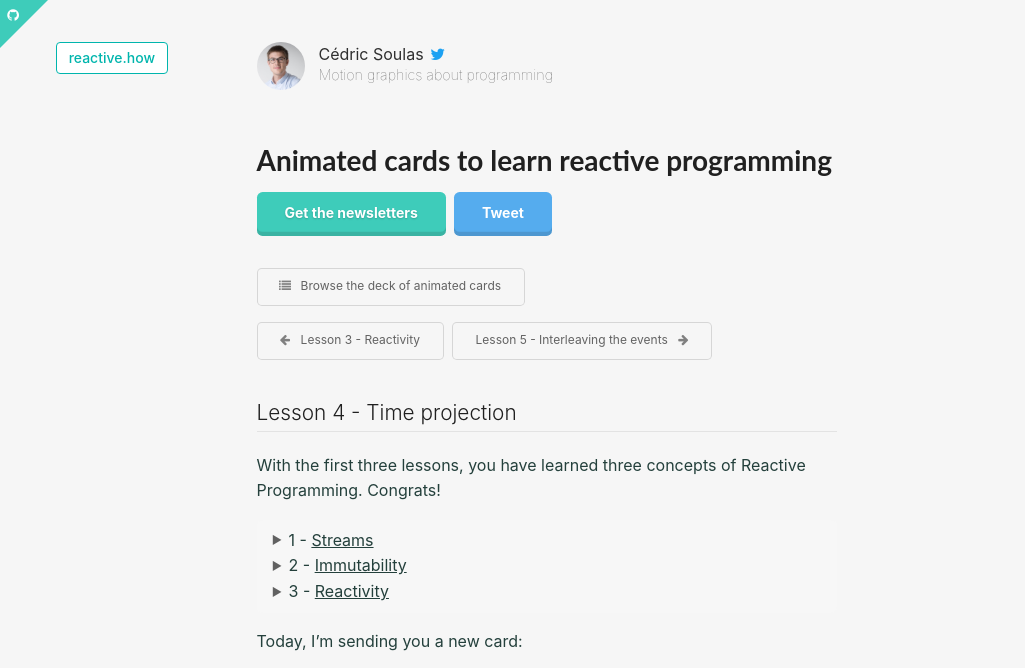
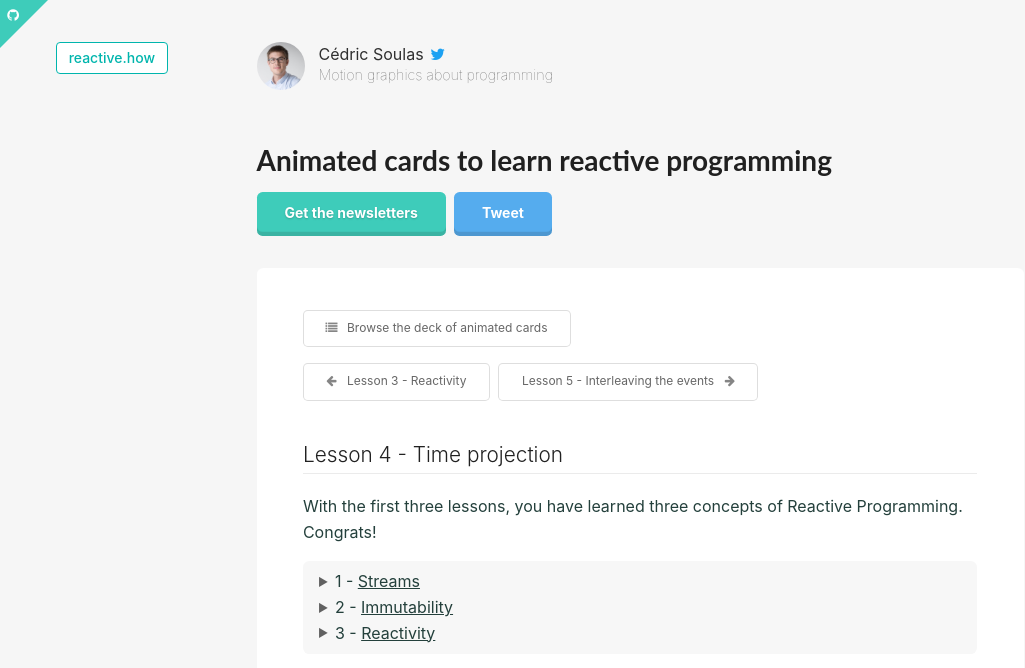
Before and after one commit to cedricss/reactive.how, a Jekyll site: the page built from delay.md, in a window 1280 px wide and 1400 px high. Shown: the top 668 px of the window, without its empty margins (0-1025 px from the left). Built offline with Jekyll 4.4.1, drawn with Linux system fonts in a browser that asks for light colours; grey boxes are pictures that could not be loaded.

Commit message:
Put articles on a white block

```diff
--- a/_includes/head.html
+++ b/_includes/head.html
@@ -13,7 +13,7 @@
 <meta name="twitter:creator" content="@CedricSoulas" />
 <meta name="twitter:image:alt" content="Merge vs Combine reactive operator" />
 <link rel="stylesheet" href="lib/semantic/dist/semantic.min.css" />
-<link rel="stylesheet" href="css/main.css?v=9" />
+<link rel="stylesheet" href="css/main.css?v=10" />
 <link rel="icon" type="image/png" href="img/favicon.png?v=2" >
 <link rel="icon" type="image/x-icon" href="img/favicon.ico?v=2" >
 <link rel="icon" sizes="64x64" href="img/favicon.icns?v=2" >
--- a/css/main.scss
+++ b/css/main.scss
@@ -77,8 +77,9 @@ ul.triangle {
 
 .post {
     .content {
-        max-width: 580px !important;
-        padding: 0em;
+        background-color: white;
+        padding: 2.6em 2.9em;
+        border-radius: 0.4em;
     }
     .embed-video {
         padding-bottom: 76.75%;
@@ -455,7 +456,10 @@ div.cta {
         }
     }
     .post {
-        padding: 0 1em;
+        .content {
+            border-radius: 0;
+            padding: 0.8em 1em;
+        }
     }
     .footer {
         padding: 2em 0.1em!important;
```
